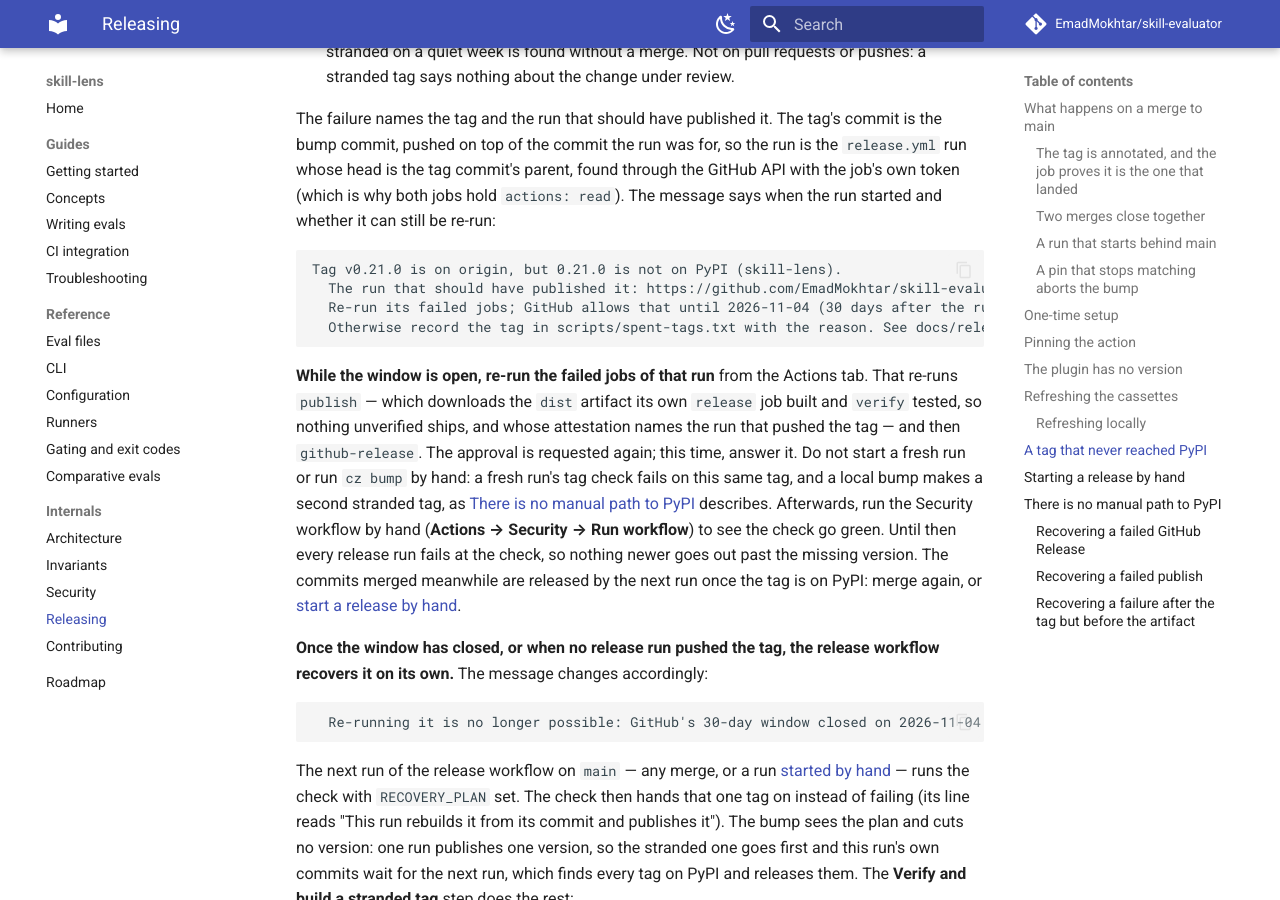
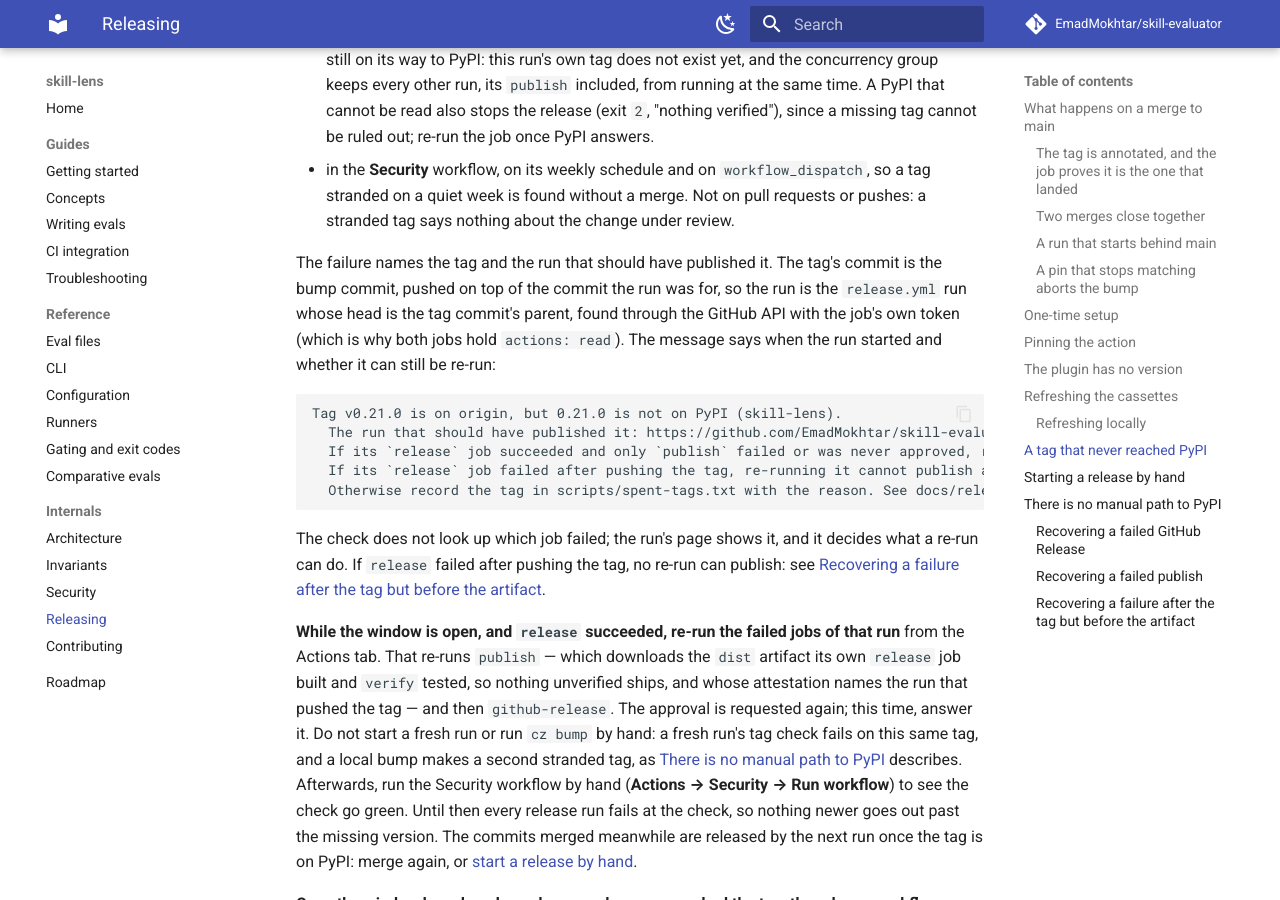
Before and after one commit to EmadMokhtar/skill-evaluator, an MkDocs documentation site: the page built from docs/releasing.md, in a window 1280 px wide and 900 px high, scrolled down 8447 px. Built offline with MkDocs 1.6.1 and Material for MkDocs 9.7.7, drawn with Linux system fonts in a browser that asks for light colours; comment, search, counter and statistics services are not loaded; some of the changed text lies outside the part shown.

Commit message:
ci(release): count only release tags, name the failed job, warn on a dropped increment
Fixes from the review of this pull request.

The tip step failed a stale re-run when the commit after its own carried
any tag. Only a release tag (the tag_format prefix, then a digit) means
this run cut a release; a marker such as docs-snapshot is now the plain
no-op. The subject of that commit is not checked, because the tag check
finds a release tag's run through its commit's parent whatever the
commit is.

The tag check told the reader to re-run the failed jobs while the window
is open. That retries publish only when the release job succeeded; when
release failed after pushing the tag, the re-run fails at the tip step.
The message now gives both cases.

A manual PATCH or MINOR that a run cannot apply, because main moved past
it or a recovery goes first, was lost in silence. It is now a warning on
a green run, so the recover step still runs.

Two passages in docs/releasing.md said a re-run of release releases
nothing in a state where it fails, and three comments still described
the tag check as running only when nothing is released.

Co-Authored-By: Claude Opus 5.5 <noreply@anthropic.com>

````diff
--- a/docs/releasing.md
+++ b/docs/releasing.md
@@ -164,14 +164,20 @@ own tests, and a bug a later commit fixed is still in it. A red `verify` on a re
 run says that commit was broken, not that a release is.
 
 One run behind `main` is not a no-op: **the run that cut a release**, re-run. Its own bump
-commit is the first commit after its commit on `main` and carries the tag, and the tip step
-fails it instead: "This run already cut `vX.Y.Z` at `<sha>`, right after its commit `<sha>`, so
+commit is the first commit after its commit on `main` and carries a release tag, and the tip
+step fails it instead: "This run already cut `vX.Y.Z` at `<sha>`, right after its commit `<sha>`, so
 its release job cannot release anything again." A green re-run would change that run's
 conclusion to `success`, and the [tag check](#a-tag-that-never-reached-pypi) reads a run that
 succeeded as one that published its version. A tag PyPI lacks would then be called spent —
 never re-run, never recovered — and, since the check runs before every bump, every later
 release would stop on it until someone recorded it in `scripts/spent-tags.txt`. Failing keeps
 the run's conclusion `failure`, so the tag stays something to re-run or to recover.
+
+A release tag here is a tag spelled with the `[tool.commitizen] tag_format` prefix and then a
+digit (`v[0-9]*`), on whatever commit it sits. Another tag on that commit, such as a
+`docs-snapshot` marker, is not one, and the re-run is the ordinary no-op. A tag that only looks
+like a release, pushed by hand, still fails it: the tag check finds a release tag's run through
+the tag commit's parent, whatever the commit is.
 
 To retry a `publish` that failed or never got its approval, re-run that run's *failed jobs*, as
 [Recovering a failed publish](#recovering-a-failed-publish) says, not all of them: when its
@@ -343,12 +349,17 @@ and whether it can still be re-run:
 ```
 Tag v0.21.0 is on origin, but 0.21.0 is not on PyPI (skill-lens).
   The run that should have published it: https://github.com/EmadMokhtar/skill-evaluator/actions/runs/37301857121 (started 2026-10-05, failure).
-  Re-run its failed jobs; GitHub allows that until 2026-11-04 (30 days after the run started).
+  If its `release` job succeeded and only `publish` failed or was never approved, re-run its failed jobs: that retries `publish`. GitHub allows it until 2026-11-04 (30 days after the run started).
+  If its `release` job failed after pushing the tag, re-running it cannot publish anything. The release workflow rebuilds the tag from its commit once that window closes.
   Otherwise record the tag in scripts/spent-tags.txt with the reason. See docs/releasing.md, "A tag that never reached PyPI".
 ```
 
-**While the window is open, re-run the failed jobs of that run** from the Actions tab. That
-re-runs `publish` — which downloads the `dist` artifact its own `release` job built and
+The check does not look up which job failed; the run's page shows it, and it decides what a
+re-run can do. If `release` failed after pushing the tag, no re-run can publish: see
+[Recovering a failure after the tag but before the artifact](#recovering-a-failure-after-the-tag-but-before-the-artifact).
+
+**While the window is open, and `release` succeeded, re-run the failed jobs of that run** from
+the Actions tab. That re-runs `publish` — which downloads the `dist` artifact its own `release` job built and
 `verify` tested, so nothing unverified ships, and whose attestation names the run that pushed
 the tag — and then `github-release`. The approval is requested again; this time, answer it. Do
 not start a fresh run or run `cz bump` by hand: a fresh run's tag check fails on this same tag,
@@ -475,6 +486,11 @@ The rules:
 - **A forced increment needs at least one commit.** It overrides what the commit types say,
   but the changelog the bump writes still needs a commit since the last tag. With none,
   Commitizen exits `3` and the run is the ordinary "nothing to release" no-op.
+- **An increment that cannot be applied is announced.** A `PATCH` or `MINOR` run that turns
+  out to be behind `main`, or that a [recovery](#a-tag-that-never-reached-pypi) goes ahead of,
+  bumps nothing and stays green. It shows an "Increment not applied" warning on the run, and the
+  summary says "The requested increment `MINOR` was not applied". Start the workflow again on
+  `main`; otherwise the next run bumps as its commits say.
 - **No pre-release.** Commitizen finishes a pre-release on the next bump of any kind, so
   after a `0.26.0rc0` the next merge — a Dependabot update would do — publishes `0.26.0`
   before anyone has tried the rc. Meanwhile `version_files` would point the docs site and
@@ -535,8 +551,10 @@ environment's approval, within GitHub's 30-day window — the case
 [A tag that never reached PyPI](#a-tag-that-never-reached-pypi) exists to report. The publish step sets `skip-existing: true`, so a retry after a *partial* upload — the
 wheel landed, the sdist did not — uploads what is missing instead of dying on "File already
 exists". Starting a fresh run instead, or re-running `release`, is not a substitute: a fresh
-run's tag check fails on this same tag, and a re-run of `release` finds `main` past its commit
-and releases nothing.
+run's tag check fails on this same tag, and a re-run of `release` fails at its tip step, because
+the commit right after its own carries the tag it cut (see
+[A run that starts behind `main`](#a-run-that-starts-behind-main)). Use "Re-run failed jobs",
+never "Re-run all jobs".
 
 ### Recovering a failure *after* the tag but *before* the artifact
 
@@ -544,13 +562,14 @@ There is one state with no re-run at all. If anything between the tag and the ar
 fails once the tag has already reached origin — writing the release notes, `uv build`, the
 SBOM export, or any of the three artifact uploads — `main` carries a permanent tag `vX.Y.Z`, `publish` was never
 eligible (`needs.release.outputs.bumped` never reached it), so there is no `publish` job to
-re-run, and re-running `release` finds `main` already past its commit and releases nothing.
-Nothing can publish `X.Y.Z` from this run.
+re-run, and re-running `release` fails at its tip step, because the commit right after its own
+carries the tag it cut. Nothing can publish `X.Y.Z` from this run.
 
 The tag's tree is complete, so the release workflow rebuilds it, but only once the 30-day
 re-run window has closed. Until then the [tag check](#a-tag-that-never-reached-pypi) fails
-every release run on `vX.Y.Z`, so nothing newer goes out and PyPI shows no gap. Its "re-run its
-failed jobs" advice does not help in this one state, because `publish` never existed to re-run.
+every release run on `vX.Y.Z`, so nothing newer goes out and PyPI shows no gap. The check
+names the run and gives both cases: re-running its failed jobs helps only when `release`
+succeeded, and this is the other case, where `release` itself failed after pushing the tag.
 Fix the cause, then choose:
 
 - **Wait.** Once the window closes, the next run rebuilds `vX.Y.Z` from the tag and publishes
````
Also changed, not shown: CLAUDE.md (+6 -3 lines), docs/invariants.md (+7 -2 lines), 6 other files.
